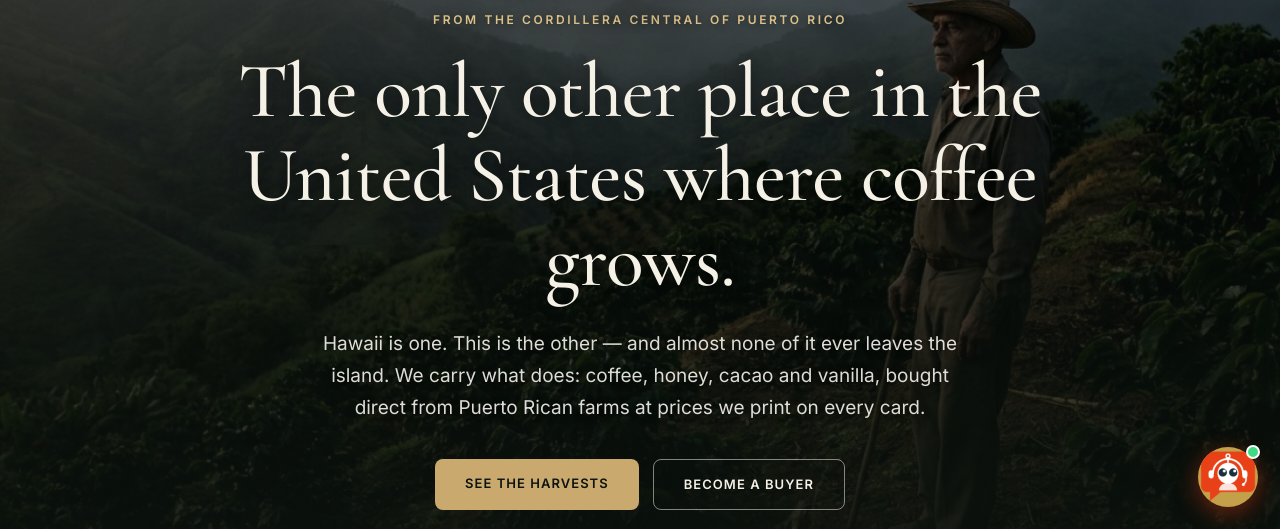
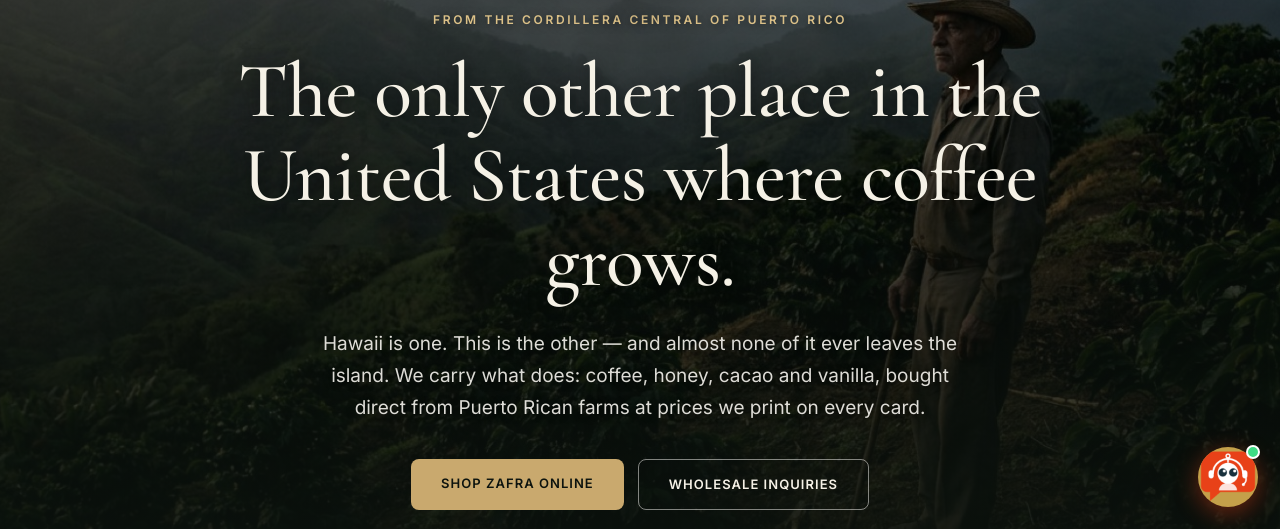
Before and after one commit to jcbyl/zafra-site, a plain HTML site: page index.html in a window 1280 px wide. Shown: the part 271-800 px from the top of the page. Drawn offline with nearby package versions, Linux system fonts and the light colour scheme.

Commit message:
CTA: Shop Zafra online (primary, -> shopzafra.com) + Wholesale inquiries; buyer section labeled Become a buyer (JC)

```diff
--- a/index.html
+++ b/index.html
@@ -240,8 +240,8 @@ img{opacity:1}
     <h1 class="hero-title">The only other place in the United States where coffee grows.</h1>
     <p class="hero-sub">Hawaii is one. This is the other &mdash; and almost none of it ever leaves the island. We carry what does: coffee, honey, cacao and vanilla, bought direct from Puerto Rican farms at prices we print on every card.</p>
     <div class="hero-btns">
-      <a class="hero-btn" href="#carry">See the harvests</a>
-      <a class="hero-btn ghost" href="#buyer">Become a buyer</a>
+      <a class="hero-btn" href="https://shopzafra.com" target="_blank" rel="noopener">Shop Zafra online</a>
+      <a class="hero-btn ghost" href="#buyer">Wholesale inquiries</a>
     </div>
   </div>
 </section>
@@ -381,6 +381,7 @@ img{opacity:1}
 <!-- CLOSE -->
 <section class="section" id="buyer">
   <div class="cta">
+    <p class="harvest-label">Become a buyer</p>
     <h2>Taste home.</h2>
     <p>The first lots land Spring 2027. Join the founding list &mdash; first in line when the harvest ships, and the story of every lot before it does.</p>
     <p style="font-size:15px;margin-top:10px;">Retailers, hotels and press: tell us what you&rsquo;re looking for. We&rsquo;ll tell you plainly what we can supply and when.</p>
```
